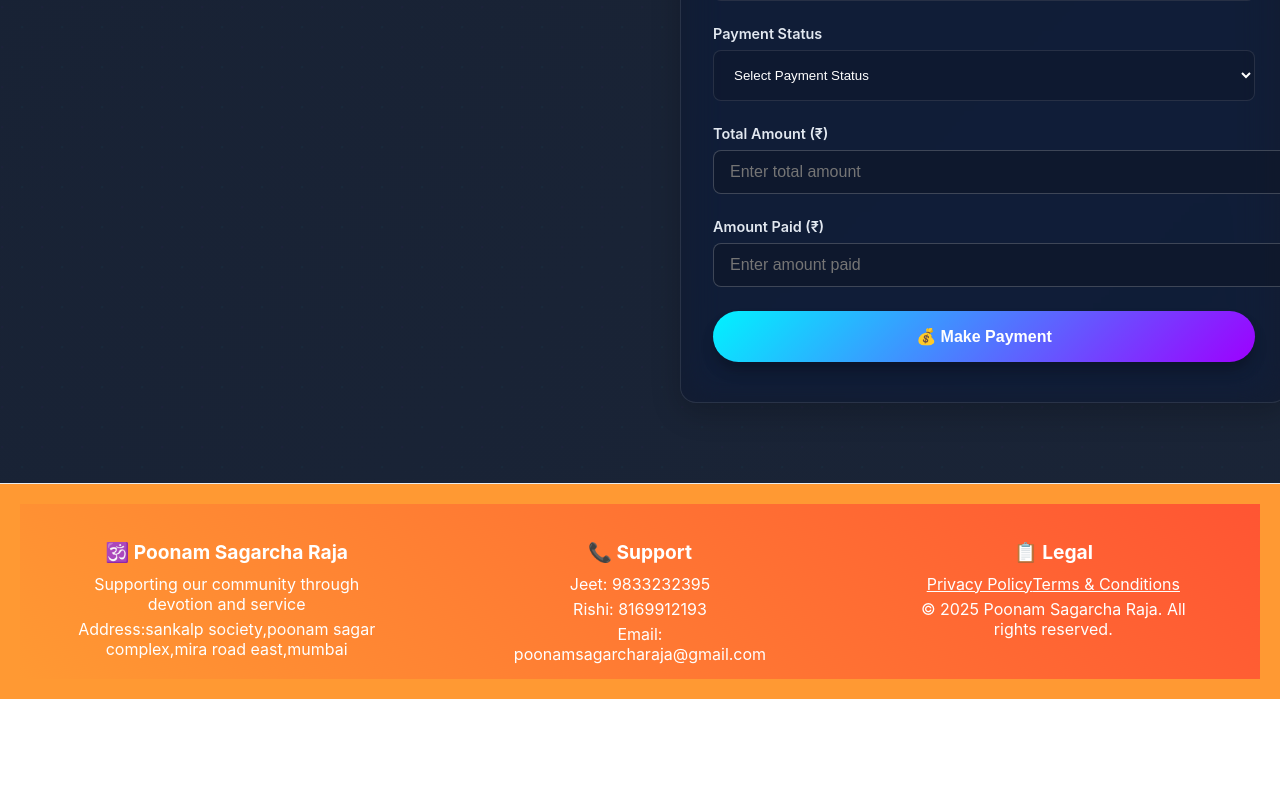
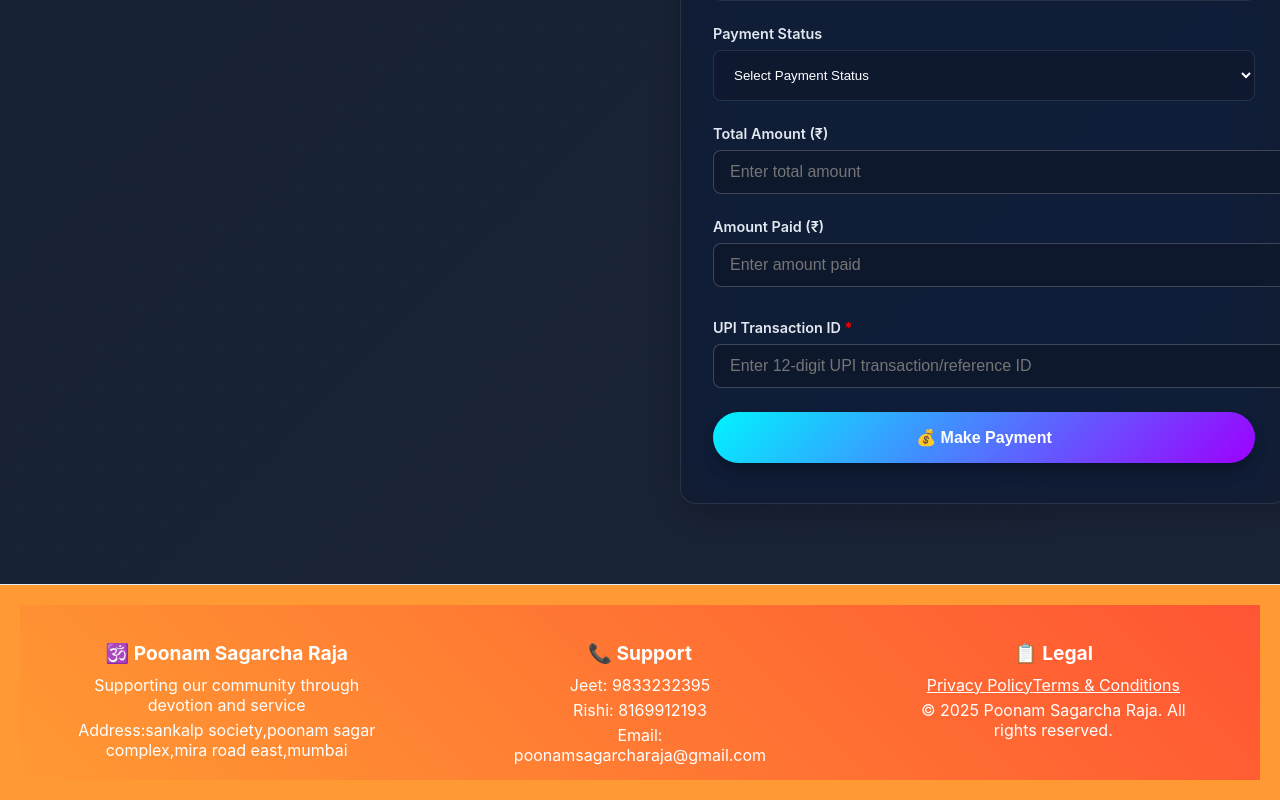
Before and after one commit to jeetshorey123/ganpatifinal, a React (Create React App) app in the folder src/: page / in a window 1280 px wide. Shown: the part 2355-3155 px from the top of the page. Before the commit the page ends 3054 px from the top, so only its background shows below. Built offline with nearby package versions, Linux system fonts and the light colour scheme; no server answers; the HTML template or start-up script is replaced by a standard one.

Commit message:
Update AppRouter.js

```diff
--- a/src/AppRouter.js
+++ b/src/AppRouter.js
@@ -844,6 +844,23 @@ May Lord Ganesha bless you and your family.
                     className="form-input"
                     onWheel={e => e.target.blur()}
                   />
+                  <div className="form-group">
+                    <label htmlFor="upiTransactionId">UPI Transaction ID <span style={{color: 'red'}}>*</span></label>
+                    <input
+                      type="text"
+                      id="upiTransactionId"
+                      name="upiTransactionId"
+                      value={formData.upiTransactionId || ''}
+                      onChange={handleChange}
+                      required
+                      pattern="[0-9]{12}"
+                      maxLength={12}
+                      minLength={12}
+                      inputMode="numeric"
+                      placeholder="Enter 12-digit UPI transaction/reference ID"
+                      className="form-input"
+                    />
+                  </div>
                 </div>
               </div>
 
```
